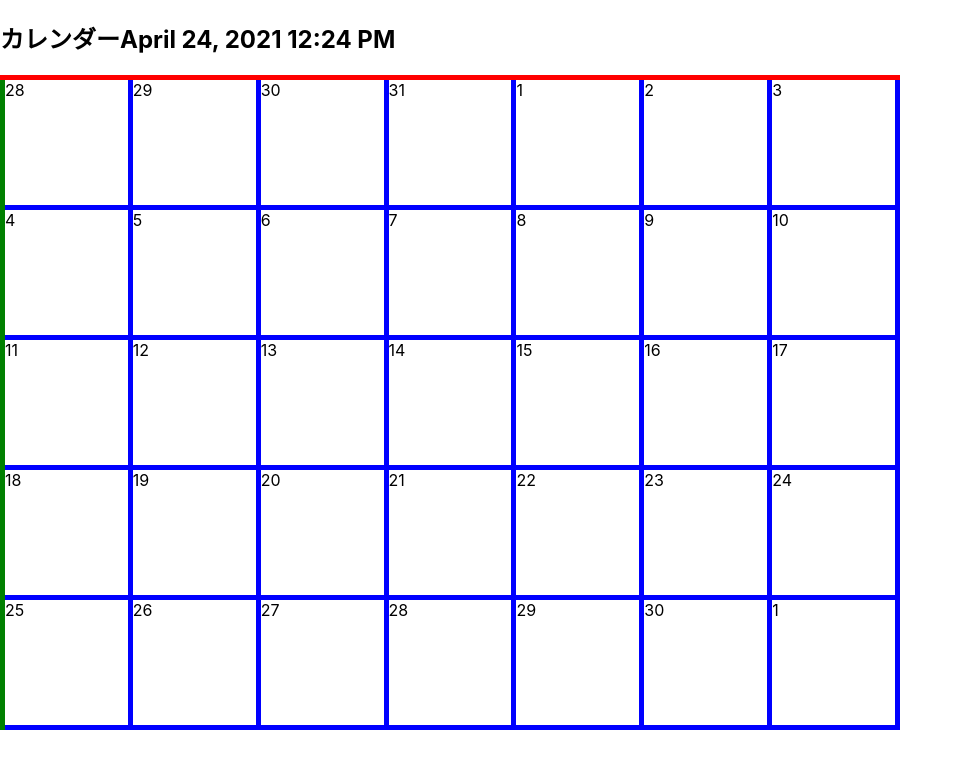
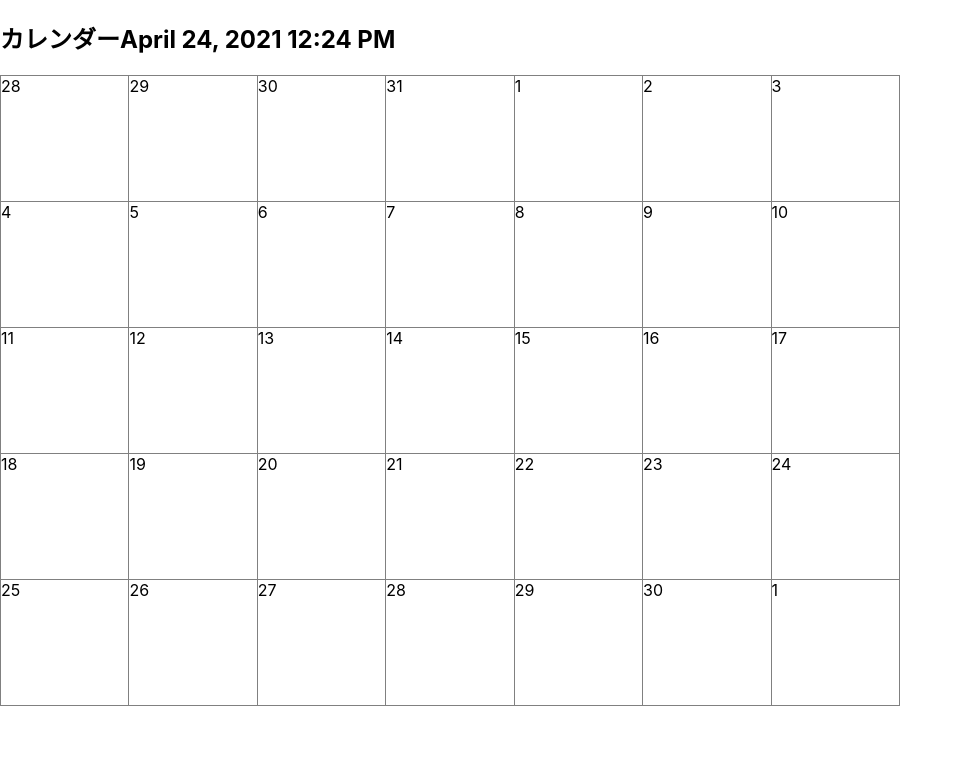
Before and after one commit to takashiuesaka/calendar-app, a React (Create React App) app: page / in a window 1280 px wide. Shown: the top 768 px of the page, without its empty margins (0-963 px from the left). Built offline with nearby package versions, Linux system fonts and the light colour scheme.

Commit message:
gray border

```diff
--- a/src/components/Calendar.tsx
+++ b/src/components/Calendar.tsx
@@ -53,14 +53,14 @@ const Calendar = () => {
     return (
         <>
             <h2>カレンダー{currentDate.format("LLL")}</h2>
-            <div style={{ maxWidth: '900px', borderTop: '5px solid red' }}>
+            <div style={{ maxWidth: '900px', borderTop: '1px solid grey' }}>
                 {
                     calendars.map((week, rowIndex) => {
                         return (
-                            <div key={rowIndex} style={{ display: 'flex', borderLeft: '5px solid green' }}>
+                            <div key={rowIndex} style={{ display: 'flex', borderLeft: '1px solid gray' }}>
                                 {week.map((day, colIndex) => {
                                     return (
-                                        <div key={colIndex} style={{ flex: 1, minHeight: '125px', borderRight: '5px solid blue', borderBottom: '5px solid blue' }}>
+                                        <div key={colIndex} style={{ flex: 1, minHeight: '125px', borderRight: '1px solid gray', borderBottom: '1px solid gray' }}>
                                             {day.date}
                                         </div>);
                                 })}
```
